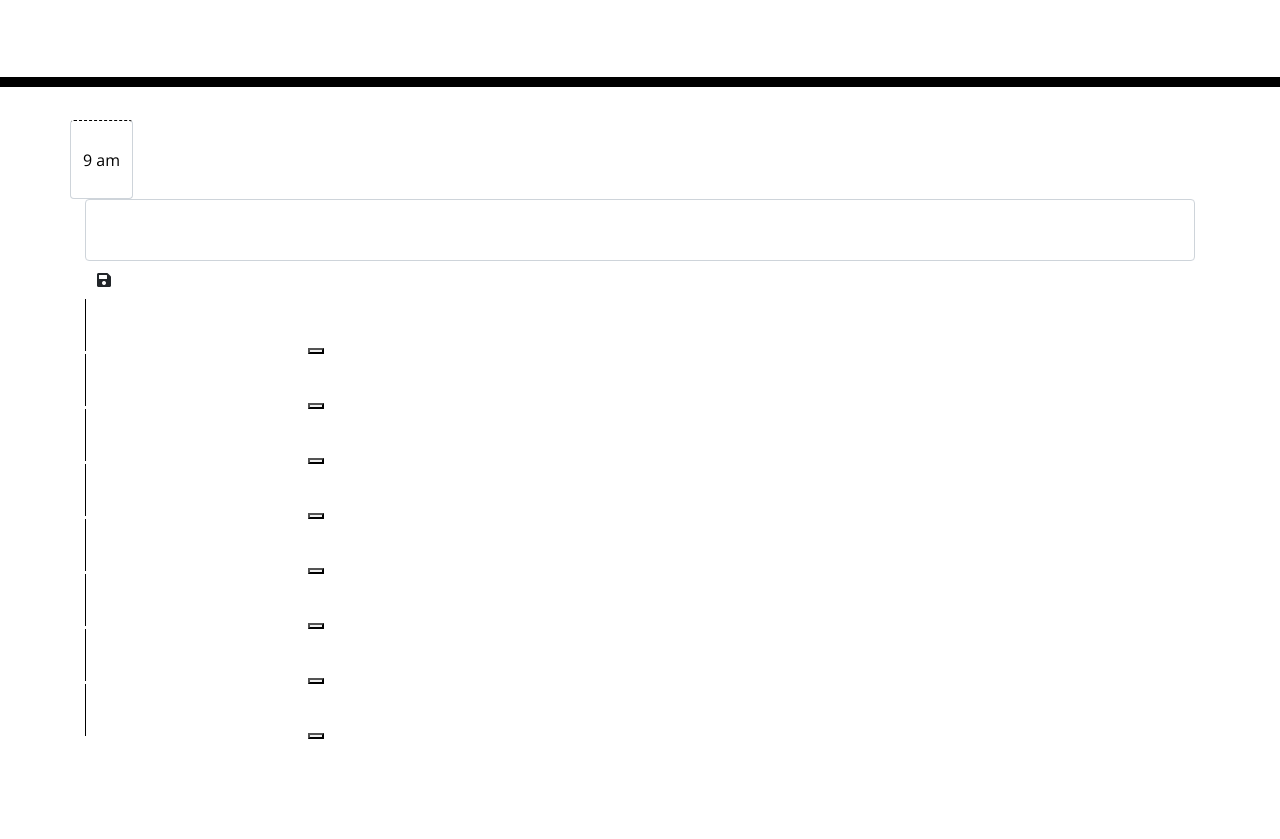
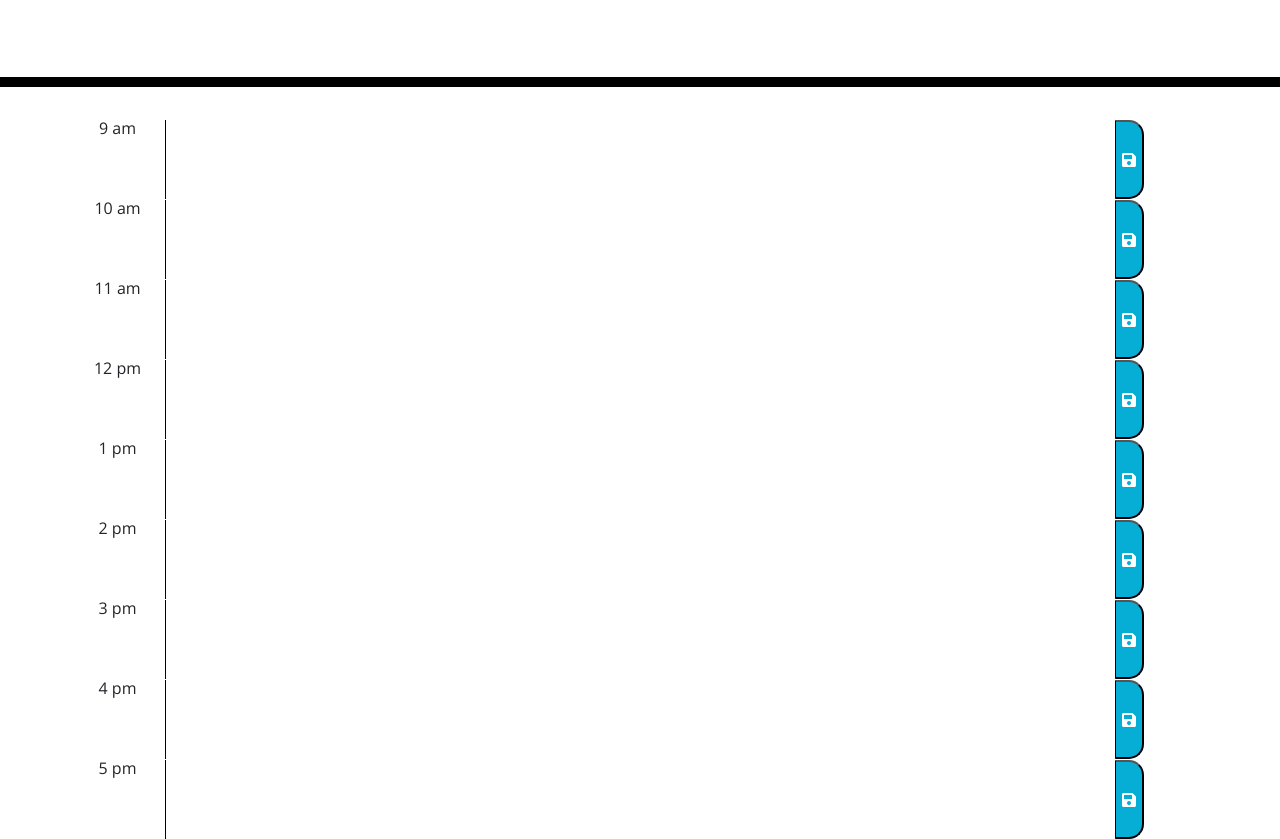
Before and after one commit to rachelamos/workDayPlanner, a plain HTML site: page index.html in a window 1280 px wide. Shown: the part 181-1020 px from the top of the page. Before the commit the page ends 922 px from the top, so only its background shows below. Drawn offline with nearby package versions, Linux system fonts and the light colour scheme.

Commit message:
fixing lines of timeblocks

```diff
--- a/index.html
+++ b/index.html
@@ -31,56 +31,62 @@
     <div class="container">
       <!-- Timeblocks go here -->
       <!--9 am-->
-      <div id="input-group mb-3">
-        <div class="input-group-prepend row">
-          <span class="input-group-text hour">9 am</span>
-        </div>
-        <textarea value="" type="text" cols="100" rows="2" class="form-control description textarea"></textarea>
-        <div class="input-group-append">
-          <button class="btn"><i class="fa fa-save"></i></button>
-        </div>
+      <div id="nineAm" class="row time-block">
+        <div class="col-md-1 justify-content-between colorcode">9 am</div>
+        <textarea class="description col-md-10"></textarea>
+        <button class="saveBtn"><i class="fa fa-save"></i></button>
       </div>
       <!--10 am-->
-      <div id="rowTwo">
-        <textarea></textarea>
-        <button></button>
+      <div id="tenAm" class="row time-block">
+        <div class="col-md-1 justify-content-between colorcode">10 am</div>
+        <textarea class="description col-md-10"></textarea>
+        <button class="saveBtn"><i class="fa fa-save"></i></button>
       </div>
       <!--11 am-->
-      <div id="rowThree">
-        <textarea></textarea>
-        <button id="saveBtn"></button>
+      <div id="elevenAm" class="row time-block">
+        <div class="col-md-1 justify-content-between colorcode">11 am</div>
+        <textarea class="description col-md-10"></textarea>
+        <button class="saveBtn"><i class="fa fa-save"></i></button>
       </div>
       <!--12 pm-->
-      <div id="rowFour">
-        <textarea></textarea>
-        <button></button>
+      <div id="twelvePm" class="row time-block">
+        <div class="col-md-1 justify-content-between colorcode">12 pm</div>
+        <textarea class="description col-md-10"></textarea>
+        <button class="saveBtn"><i class="fa fa-save"></i></button>
       </div>
       <!--1 pm-->
-      <div id="rowFive">
-        <textarea></textarea>
-        <button></button>
+      <div id="onePm" class="row time-block">
+        <div class="col-md-1 justify-content-between colorcode">1 pm</div>
+        <textarea class="description col-md-10"></textarea>
+        <button class="saveBtn"><i class="fa fa-save"></i></button>
       </div>
       <!--2 pm-->
-      <div id="rowSix">
-        <textarea></textarea>
-        <button></button>
+      <div id="twoPm" class="row time-block">
+        <div class="col-md-1 justify-content-between colorcode">2 pm</div>
+        <textarea class="description col-md-10"></textarea>
+        <button class="saveBtn"><i class="fa fa-save"></i></button>
       </div>
       <!--3 pm-->
-      <div id="rowSeven">
-        <textarea></textarea>
-        <button></button>
+      <div id="threePm" class="row time-block">
+        <div class="col-md-1 justify-content-between colorcode">3 pm</div>
+        <textarea class="description col-md-10"></textarea>
+        <button class="saveBtn"><i class="fa fa-save"></i></button>
       </div>
       <!--4 pm-->
-      <div id="rowEight">
-        <textarea></textarea>
-        <button></button>
+      <div id="fourPm" class="row time-block">
+        <div class="col-md-1 justify-content-between colorcode">4 pm</div>
+        <textarea class="description col-md-10"></textarea>
+        <button class="saveBtn"><i class="fa fa-save"></i></button>
       </div>
       <!--5 pm-->
-      <div id="rowNine">
-        <textarea></textarea>
-        <button></button>
+      <div id="fivePm" class="row time-block">
+        <div class="col-md-1 justify-content-between colorcode">5 pm</div>
+        <textarea class="description col-md-10"></textarea>
+        <button class="saveBtn"><i class="fa fa-save"></i></button>
       </div>
     </div>
+
+    <!--JavaScript links-->
     <script src="index.js"></script>
     <script src="https://cdnjs.cloudflare.com/ajax/libs/jquery/3.2.1/jquery.min.js"></script>
     <script src="https://cdnjs.cloudflare.com/ajax/libs/moment.js/2.24.0/moment.min.js"></script>
--- a/index.js
+++ b/index.js
@@ -0,0 +1,2 @@
+var date = moment().format('MMMM Do YYYY, h:mm a');
+$('#currentDay').html(date);
```
